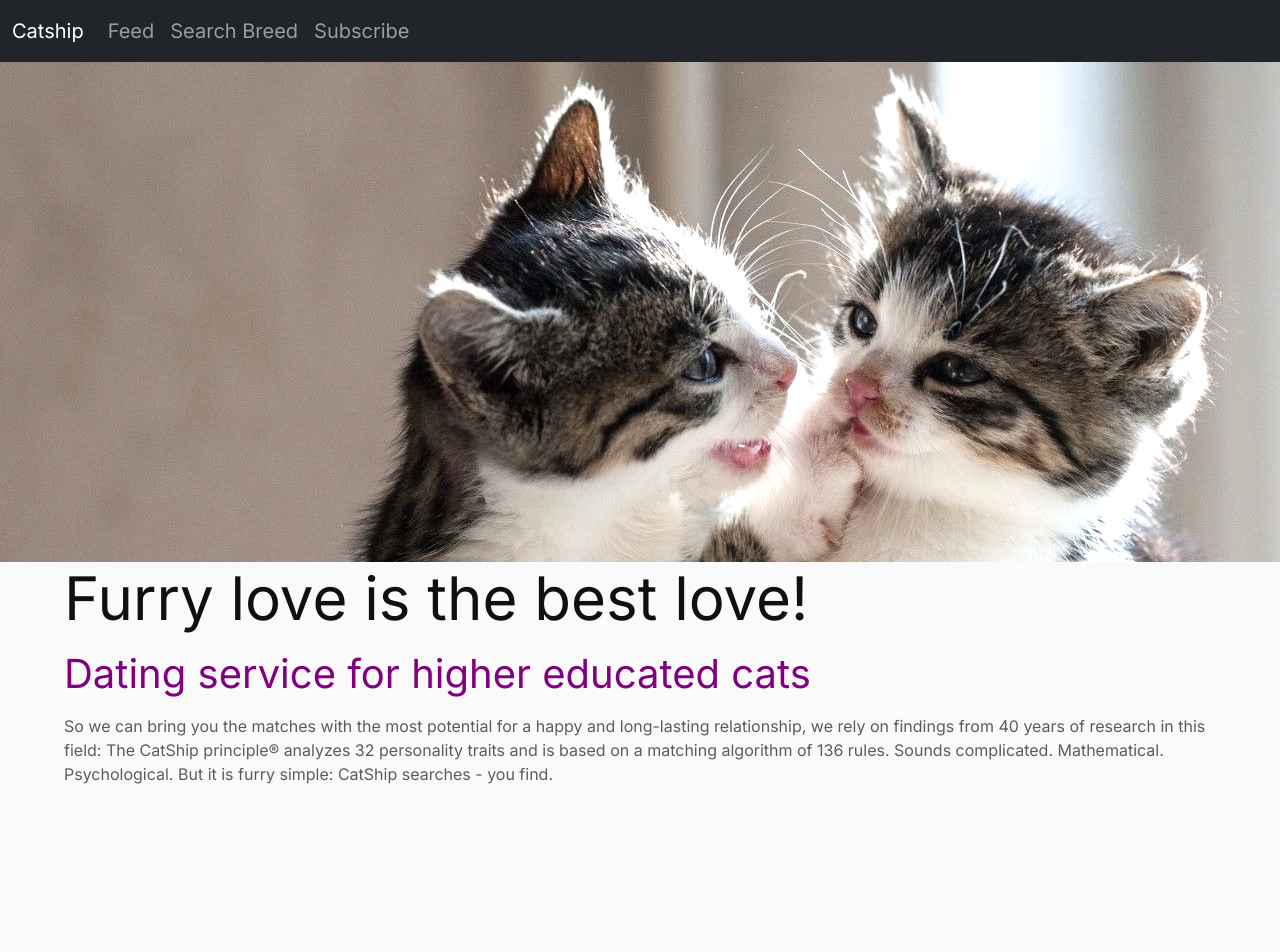
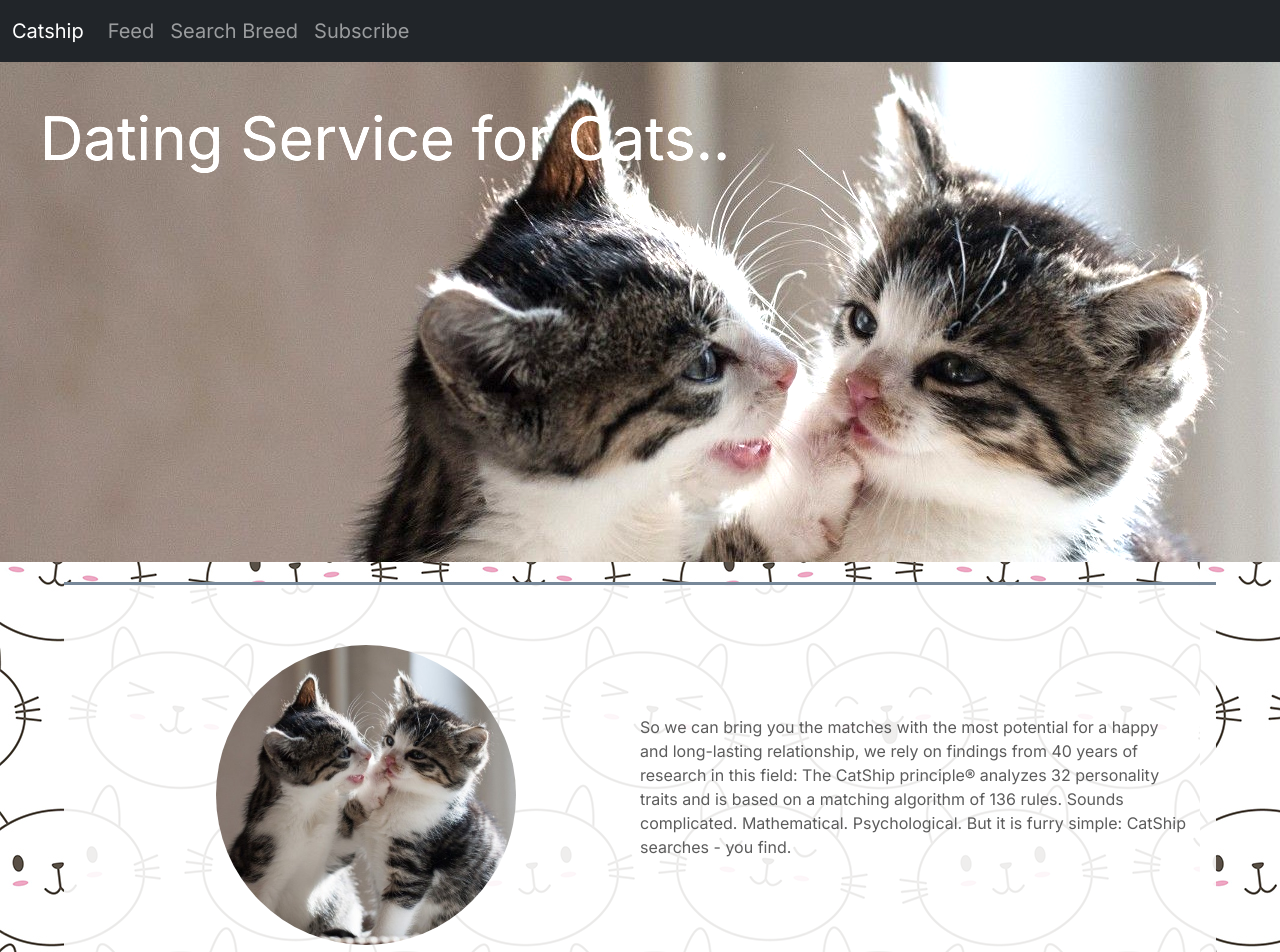
Before and after one commit to lenverstijnen/catsignment, an Angular app: page / in a window 1280 px wide. Shown: the top 952 px of the page. Before the commit the page ends 800 px from the top, so only its background shows below. Built offline with nearby package versions, Linux system fonts and the light colour scheme.

Commit message:
Add some 'styling' to the project

```diff
--- a/src/app/breedsearch/breedsearch.component.html
+++ b/src/app/breedsearch/breedsearch.component.html
@@ -1 +1 @@
-<p>breedsearch works!</p>
+<div class="container"><h1>Search</h1></div>
--- a/src/app/catfeed/catfeed.component.html
+++ b/src/app/catfeed/catfeed.component.html
@@ -1 +1,3 @@
-<h2>catfeed</h2>
+<div class="container">
+  <h1>Cats</h1>
+</div>
--- a/src/app/footer/footer.component.ts
+++ b/src/app/footer/footer.component.ts
@@ -1,15 +1,12 @@
 import { Component, OnInit } from '@angular/core';
 
 @Component({
-  selector: 'app-footer',
+  selector: 'footer',
   templateUrl: './footer.component.html',
-  styleUrls: ['./footer.component.css']
+  styleUrls: ['./footer.component.css'],
 })
 export class FooterComponent implements OnInit {
+  constructor() {}
 
-  constructor() { }
-
-  ngOnInit(): void {
-  }
-
+  ngOnInit(): void {}
 }
--- a/src/app/home/home.component.css
+++ b/src/app/home/home.component.css
@@ -6,6 +6,24 @@
   margin: 0 auto;
   background-size: cover;
   filter: brightness(120%);
+  padding: 40px;
+}
+
+.background-img h1 {
+  color: white;
+}
+
+.avatar {
+  width: 300px;
+  height: 300px;
+  border-radius: 100%;
+}
+
+.item {
+  padding: 20px 0;
+  display: flex;
+  justify-content: center;
+  align-items: center;
 }
 
 @media screen and (min-width: 500px) {
@@ -19,12 +37,3 @@
     background-image: url(../../assets/img/homebg/homebg-1600w.jpg);
   }
 }
-
-.content-section {
-  width: 90%;
-  margin: 0 auto;
-}
-
-h2 {
-  color: purple;
-}
--- a/src/app/home/home.component.html
+++ b/src/app/home/home.component.html
@@ -1,13 +1,24 @@
-<div class="background-img"></div>
-<section class="content-section">
-  <h1>Furry love is the best love!</h1>
-  <h2>Dating service for higher educated cats</h2>
-  <p>
-    So we can bring you the matches with the most potential for a happy and
-    long-lasting relationship, we rely on findings from 40 years of research in
-    this field: The CatShip principle® analyzes 32 personality traits and is
-    based on a matching algorithm of 136 rules. Sounds complicated.
-    Mathematical. Psychological. But it is furry simple: CatShip searches - you
-    find.
-  </p>
+<div class="background-img">
+  <h1>Dating Service for Cats..</h1>
+</div>
+<section class="container">
+  <div class="row">
+    <div class="item col">
+      <img
+        class="avatar"
+        src="../../assets/img/homebg/homebg-500w.jpg"
+        alt="Loving cats"
+      />
+    </div>
+    <div class="item col">
+      <p>
+        So we can bring you the matches with the most potential for a happy and
+        long-lasting relationship, we rely on findings from 40 years of research
+        in this field: The CatShip principle® analyzes 32 personality traits and
+        is based on a matching algorithm of 136 rules. Sounds complicated.
+        Mathematical. Psychological. But it is furry simple: CatShip searches -
+        you find.
+      </p>
+    </div>
+  </div>
 </section>
--- a/src/styles.css
+++ b/src/styles.css
@@ -11,7 +11,6 @@
 
 html {
   scroll-behavior: smooth;
-  height: 100%;
 }
 
 #root {
@@ -21,7 +20,8 @@ html {
 body {
   height: 100%;
   font-family: "Inter", sans-serif;
-  background: #fafafa;
+  background: url(./assets/img/bg.png);
+
   font-size: 20px;
   line-height: 1.5;
   color: var(--color-paragraphs);
@@ -90,3 +90,15 @@ p {
     font-size: 16px;
   }
 }
+
+/* Boostrap Overrides */
+
+.container {
+  width: 90%;
+  max-width: 1200px;
+  background: rgba(255, 255, 255, 0.9);
+  padding: 40px;
+  border-top: solid lightslategray;
+  border-bottom: solid lightslategray;
+  margin: 20px auto;
+}
```
Also changed, not shown: src/app/app.module.ts (+5 -7 lines), src/assets/img/bg.png (added).
